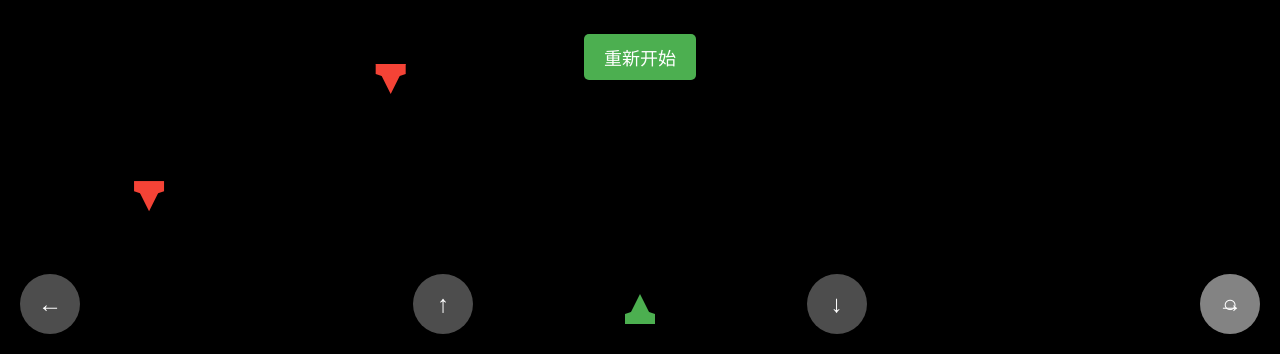
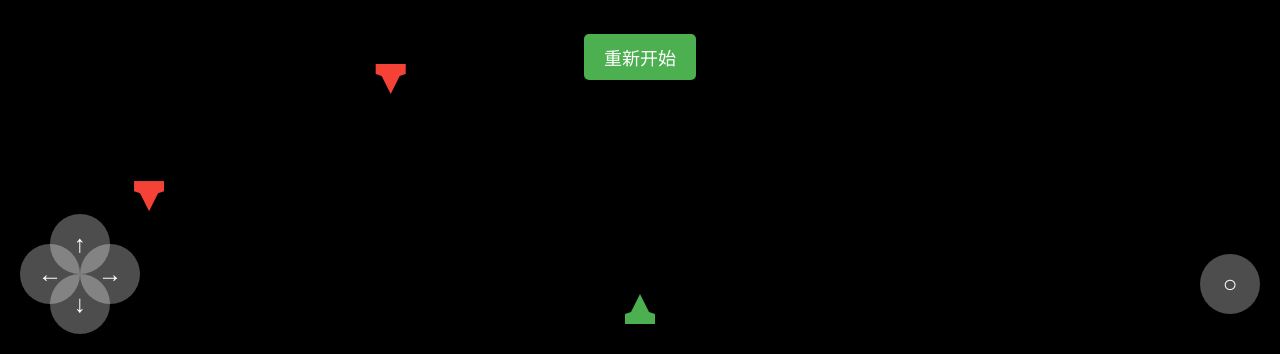
Before and after one commit to Jayden-X-L/my-website, a plain HTML site: page index.html in a window 1280 px wide. Shown: the part 446-800 px from the top of the page. Drawn offline with Linux system fonts and the light colour scheme.

Commit message:
Add files via upload

```diff
--- a/index.html
+++ b/index.html
@@ -87,6 +87,31 @@
             color: white;
             font-size: 24px;
         }
+        #direction-controls {
+            position: relative;
+            width: 120px;
+            height: 120px;
+        }
+        #up {
+            position: absolute;
+            top: 0;
+            left: 30px;
+        }
+        #down {
+            position: absolute;
+            bottom: 0;
+            left: 30px;
+        }
+        #left {
+            position: absolute;
+            top: 30px;
+            left: 0;
+        }
+        #right {
+            position: absolute;
+            top: 30px;
+            right: 0;
+        }
     </style>
 </head>
 <body>
@@ -96,12 +121,14 @@
         <div id="gameOver">游戏结束</div>
         <button id="restart">重新开始</button>
         <div id="controls">
-            <div class="control-btn" id="left">←</div>
-            <div class="control-btn" id="up">↑</div>
-            <div class="control-btn" id="down">↓</div>
-            <div class="control-btn" id="right">→</div>
+            <div id="direction-controls">
+                <div class="control-btn" id="up">↑</div>
+                <div class="control-btn" id="down">↓</div>
+                <div class="control-btn" id="left">←</div>
+                <div class="control-btn" id="right">→</div>
+            </div>
+            <div id="shoot">○</div>
         </div>
-        <div id="shoot">○</div>
     </div>
 
     <script>
```
